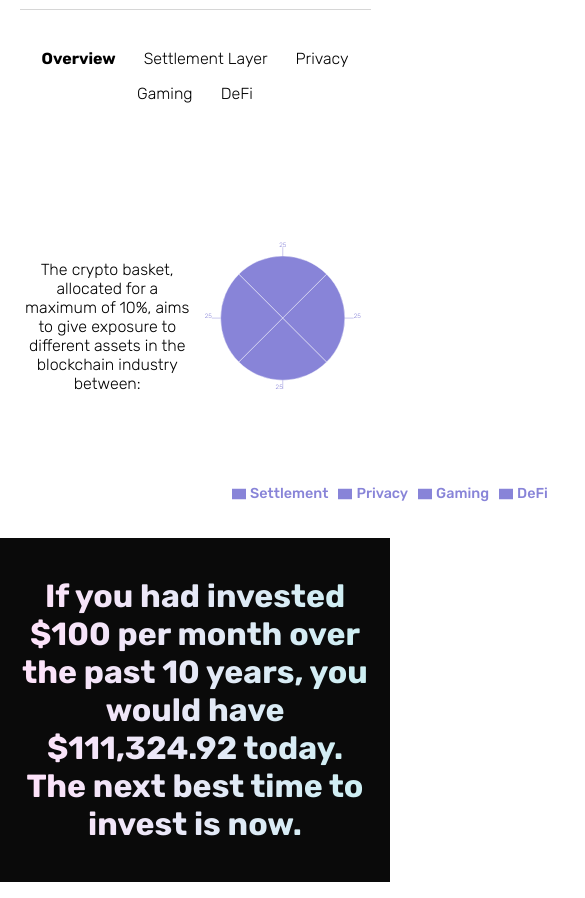
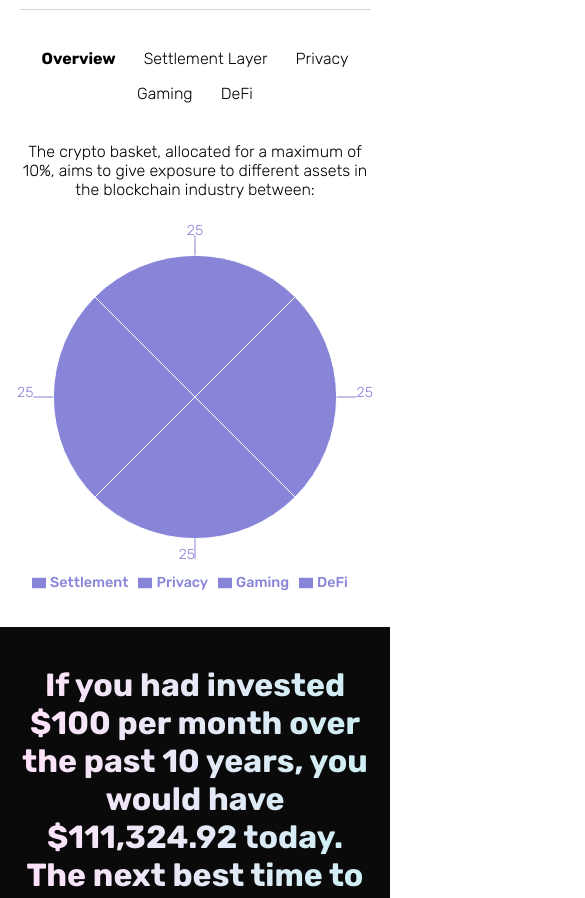
Before and after one commit to pie-dao/frontend, a React (Create React App) app: page / in a window 390 px wide. Shown: the part 3227-4125 px from the top of the page, 585 px wide, since content can reach past the window. Built offline with nearby package versions, Linux system fonts and the light colour scheme.

Commit message:
mobile tab

```diff
--- a/src/Components/AllocationTab.js
+++ b/src/Components/AllocationTab.js
@@ -21,6 +21,7 @@ const Container = styled.div`
   align-items: center;
 
   @media (max-width: 768px) {
+    flex-direction: column;
   }
 `;
 
@@ -28,6 +29,7 @@ const Content = styled.div`
   display: flex;
   width: 50%;
   @media (max-width: 768px) {
+    width: auto;
   }
 `;
 
```
